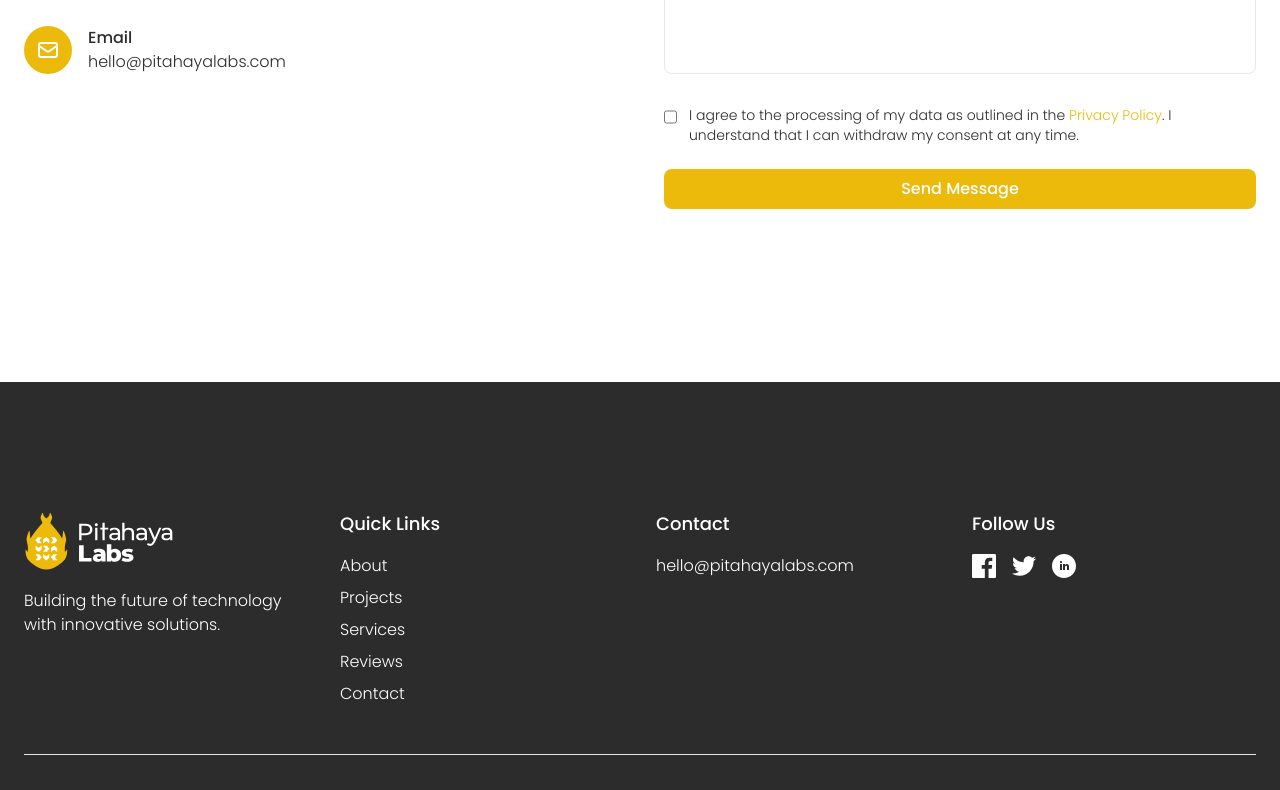
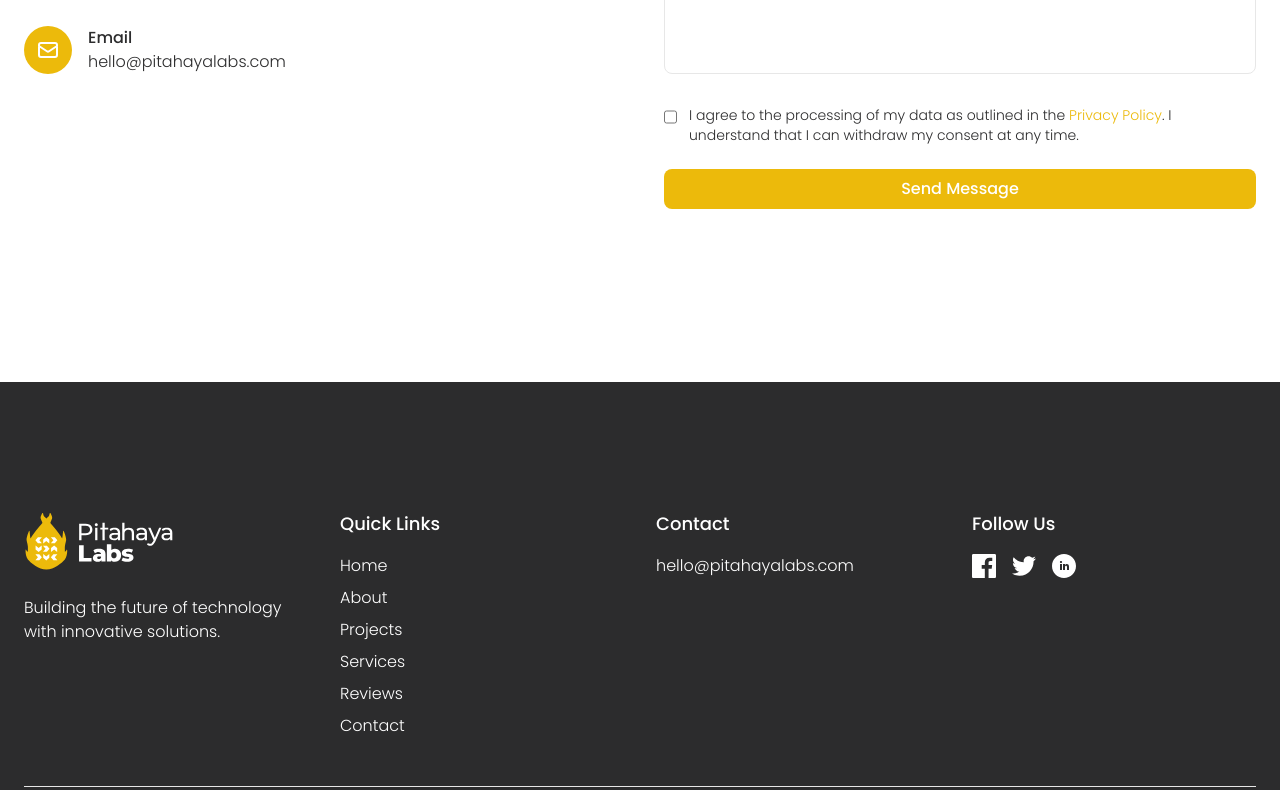
Before and after one commit to AngusGaukrogerDev/Pitahaya-Labs-2025, a Next.js app: page / in a window 1280 px wide. Shown: the part 4538-5328 px from the top of the page. Built offline with nearby package versions, Linux system fonts and the light colour scheme.

Commit message:
Enhance Footer and Services navigation with dynamic routing and interaction

```diff
--- a/src/app/components/Footer.tsx
+++ b/src/app/components/Footer.tsx
@@ -1,15 +1,39 @@
+'use client'
 import Link from 'next/link';
+import { usePathname } from 'next/navigation';
 import LightLogo from './LightLogo';
 
 export default function Footer() {
+  const pathname = usePathname();
+
+  const handleNavigation = (elementId: string) => {
+    // If we're on the home page, scroll to the section
+    if (pathname === '/') {
+      const element = document.getElementById(elementId);
+      element?.scrollIntoView({ behavior: 'smooth' });
+      return;
+    }
+
+    // If we're on another page, navigate to home with the hash
+    window.location.href = `/#${elementId}`;
+  };
+
+  const handleLogoClick = () => {
+    if (pathname === '/') {
+      window.scrollTo({ top: 0, behavior: 'smooth' });
+    } else {
+      window.location.href = '/';
+    }
+  };
+
   return (
-    <footer className="bg-black  py-20">
+    <footer className="bg-black py-20">
       <div className="max-w-7xl mx-auto px-6 py-12">
         <div className="grid grid-cols-1 md:grid-cols-4 gap-8">
           <div className="space-y-4">
-            <Link href="/" className="text-2xl font-extrabold text-yellow">
-                <LightLogo width={150} />
-            </Link>
+            <button onClick={handleLogoClick} className="text-2xl font-extrabold text-yellow">
+              <LightLogo width={150} />
+            </button>
             <p className="text-white">
               Building the future of technology with innovative solutions.
             </p>
@@ -19,29 +43,34 @@ export default function Footer() {
             <h4 className="text-lg font-medium text-white">Quick Links</h4>
             <ul className="space-y-2">
               <li>
-                <Link href="#about" className="text-white hover:text-yellow transition-colors">
-                  About
-                </Link>
+                <button onClick={handleLogoClick} className="text-white hover:text-yellow transition-colors">
+                  Home
+                </button>
               </li>
               <li>
-                <Link href="#projects" className="text-white hover:text-yellow transition-colors">
-                  Projects
-                </Link>
+                <button onClick={() => handleNavigation('about')} className="text-white hover:text-yellow transition-colors">
+                  About
+                </button>
               </li>
               <li>
-                <Link href="#services" className="text-white hover:text-yellow transition-colors">
-                  Services
-                </Link>
+                <button onClick={() => handleNavigation('projects')} className="text-white hover:text-yellow transition-colors">
+                  Projects
+                </button>
               </li>
               <li>
-                <Link href="#reviews" className="text-white hover:text-yellow transition-colors">
-                  Reviews
-                </Link>
+                <button onClick={() => handleNavigation('services')} className="text-white hover:text-yellow transition-colors">
+                  Services
+                </button>
               </li>
               <li>
-                <Link href="#contact" className="text-white hover:text-yellow transition-colors">
+                <button onClick={() => handleNavigation('reviews')} className="text-white hover:text-yellow transition-colors">
+                  Reviews
+                </button>
+              </li>
+              <li>
+                <button onClick={() => handleNavigation('contact')} className="text-white hover:text-yellow transition-colors">
                   Contact
-                </Link>
+                </button>
               </li>
             </ul>
           </div>
--- a/src/app/components/ServicesSection.tsx
+++ b/src/app/components/ServicesSection.tsx
@@ -47,7 +47,7 @@ export default function ServicesSection() {
                 }`}
               >
                 <div className="absolute -top-6 left-8 bg-yellow text-white text-sm font-medium px-4 py-2 rounded-full">
-                  Step {step.number}
+                  Step
                 </div>
                 <div className="mb-6">
                   <span className="text-6xl font-extrabold text-black">{step.number}</span>
```
